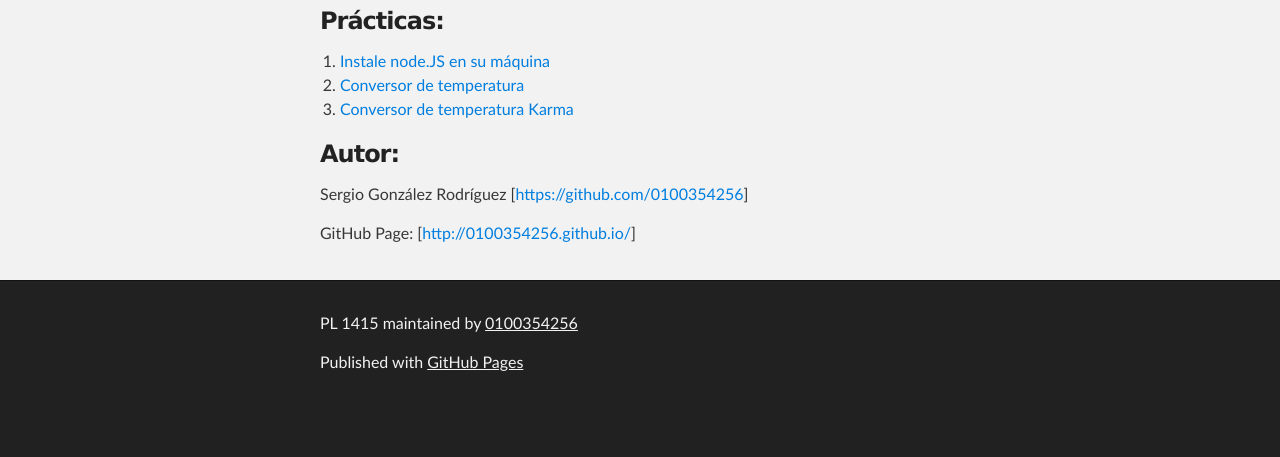
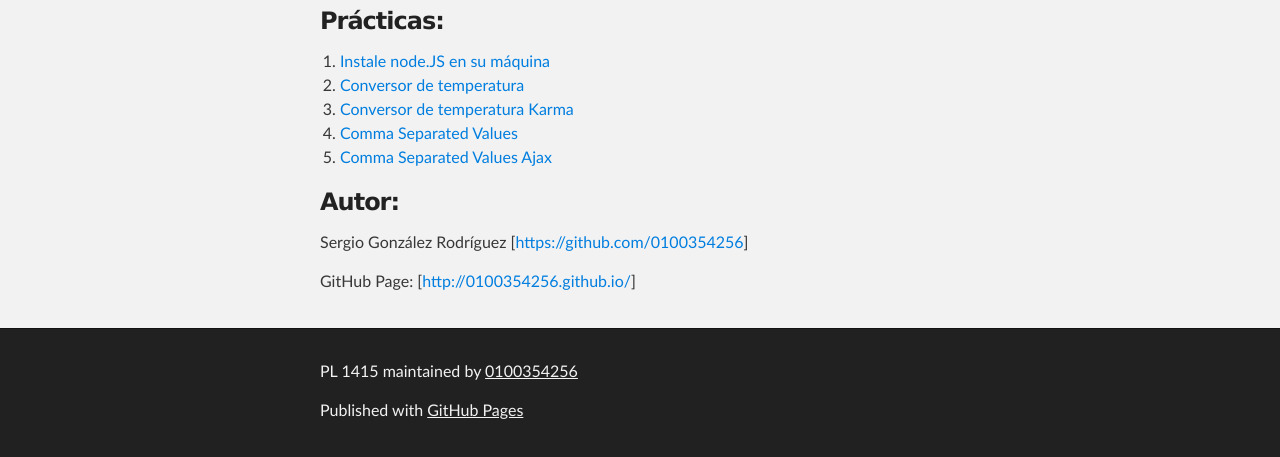
Before and after one commit to 0100354256/PL1415, a plain HTML site: page index.html in a window 1280 px wide. Shown: the part 289-746 px from the top of the page. Drawn offline with Linux system fonts and the light colour scheme.

Commit message:
Practica 5

```diff
--- a/index.html
+++ b/index.html
@@ -36,6 +36,8 @@
 <li><a href="http://0100354256.github.io/PracticaPL01/">Instale node.JS en su máquina</a></li>
 <li><a href="http://0100354256.github.io/PracticaPL02/">Conversor de temperatura</a></li>
 <li><a href="http://0100354256.github.io/PracticaPL03/">Conversor de temperatura Karma</a></li>
+<li><a href="http://0100354256.github.io/PracticaPL04/">Comma Separated Values</a></li>
+<li><a href="http://0100354256.github.io/PracticaPL05/">Comma Separated Values Ajax</a></li>
 </ol>
 
 <h3>
```
